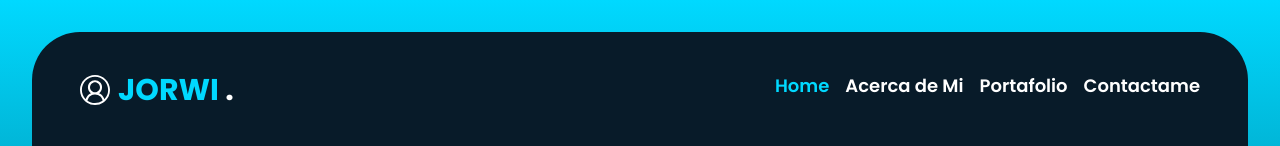
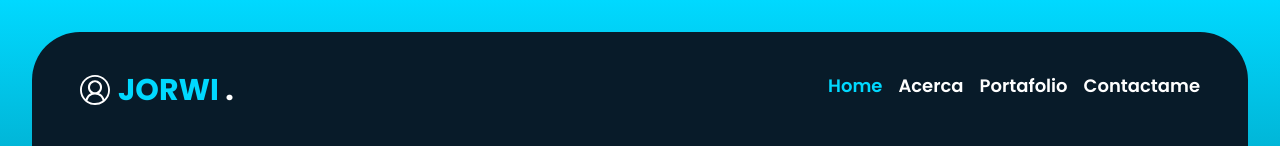
Before and after one commit to gjorwi/portafolio, a Next.js app: page / in a window 1280 px wide. Shown: the top 146 px of the page. Built offline with nearby package versions, Linux system fonts and the light colour scheme; grey boxes are pictures that could not be loaded.

Commit message:
link Acerca

```diff
--- a/app/components/nav.js
+++ b/app/components/nav.js
@@ -23,7 +23,7 @@ export default function Nav() {
               Home
             </li>
             <li className={navStyle.hoverColor}>
-              Acerca de Mi
+              Acerca
             </li>
             <li className={navStyle.hoverColor}>
               Portafolio
```
